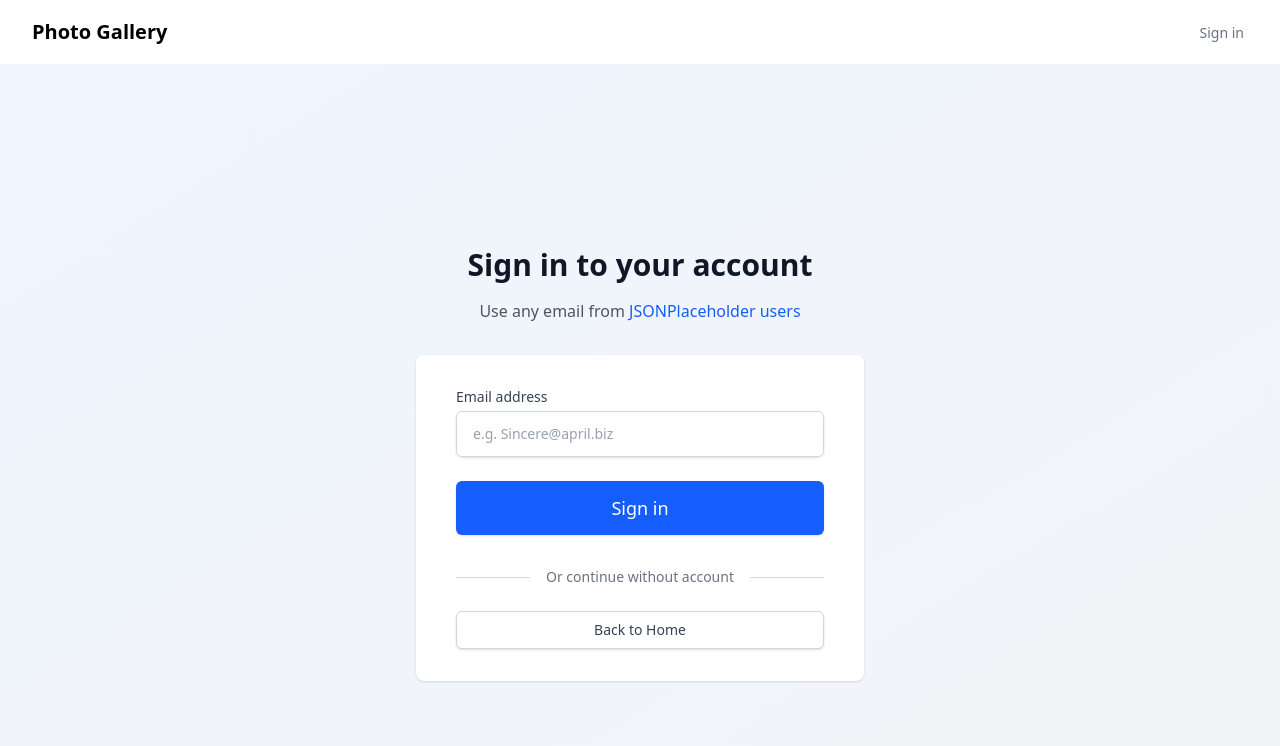
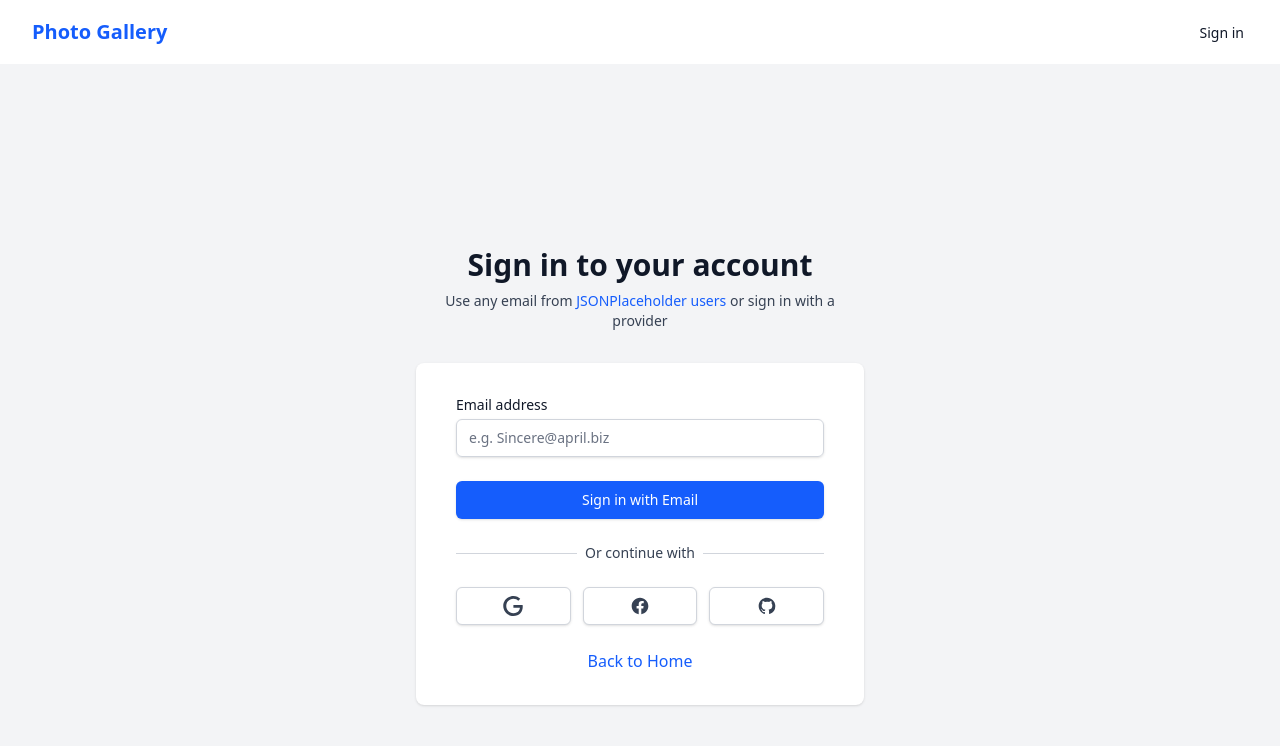
Before and after one commit to evanskiprotich/savannah-informatics-assessment, a React (Vite) app: page /login in a window 1280 px wide. Shown: the top 746 px of the page. Built offline with nearby package versions, Linux system fonts and the light colour scheme.

Commit message:
refactor: enhance Loader component with size prop and update Navbar styles

```diff
--- a/src/components/Navbar.jsx
+++ b/src/components/Navbar.jsx
@@ -7,7 +7,7 @@ const Navbar = ({ user, onLogout }) => {
         <div className="flex justify-between h-16">
           <div className="flex">
             <div className="flex-shrink-0 flex items-center">
-              <Link to="/" className="text-xl font-bold text-primary-600">
+              <Link to="/" className="text-xl font-bold text-blue-600">
                 Photo Gallery
               </Link>
             </div>
@@ -17,24 +17,24 @@ const Navbar = ({ user, onLogout }) => {
               <>
                 <Link
                   to="/home"
-                  className="border-transparent text-gray-500 hover:text-gray-700 hover:border-gray-300 inline-flex items-center px-1 pt-1 border-b-2 text-sm font-medium"
+                  className="border-transparent text-gray-900 hover:text-blue-600 hover:border-gray-300 inline-flex items-center px-1 pt-1 border-b-2 text-sm font-medium"
                 >
                   Home
                 </Link>
                 <button
                   onClick={onLogout}
-                  className="text-gray-500 hover:text-gray-700 inline-flex items-center px-1 pt-1 text-sm font-medium"
+                  className="text-gray-900 hover:text-blue-600 inline-flex items-center px-1 pt-1 text-sm font-medium"
                 >
                   Sign out
                 </button>
-                <span className="text-gray-500 text-sm font-medium">
+                <span className="text-gray-900 text-sm font-medium">
                   Welcome, {user.name}
                 </span>
               </>
             ) : (
               <Link
                 to="/login"
-                className="border-transparent text-gray-500 hover:text-gray-700 hover:border-gray-300 inline-flex items-center px-1 pt-1 border-b-2 text-sm font-medium"
+                className="border-transparent text-gray-900 hover:text-blue-600 hover:border-gray-300 inline-flex items-center px-1 pt-1 border-b-2 text-sm font-medium"
               >
                 Sign in
               </Link>
--- a/src/contexts/AuthContext.jsx
+++ b/src/contexts/AuthContext.jsx
@@ -8,7 +8,6 @@ export const AuthProvider = ({ children }) => {
   const [loading, setLoading] = useState(true);
   const navigate = useNavigate();
 
-  // Simulate authentication check on app load
   useEffect(() => {
     const storedUser = localStorage.getItem('user');
     if (storedUser) {
@@ -17,11 +16,12 @@ export const AuthProvider = ({ children }) => {
     setLoading(false);
   }, []);
 
-  const login = (userData) => {
+  const login = (userData, provider) => {
     const userToStore = {
       id: userData.id,
       name: userData.name,
       email: userData.email,
+      provider: provider || 'email'
     };
     setUser(userToStore);
     localStorage.setItem('user', JSON.stringify(userToStore));
--- a/src/pages/LandingPage.jsx
+++ b/src/pages/LandingPage.jsx
@@ -6,51 +6,63 @@ const LandingPage = () => {
   const { user } = useAuth();
 
   return (
-    <div className="min-h-screen bg-gradient-to-br from-blue-50 to-gray-100 flex flex-col justify-center py-12 sm:px-6 lg:px-8">
+    <div className="min-h-screen bg-gradient-to-b from-blue-50 to-white flex flex-col justify-center py-12 sm:px-6 lg:px-8">
       <Helmet>
         <title>Photo Gallery App | Welcome</title>
       </Helmet>
-      <div className="sm:mx-auto sm:w-full sm:max-w-md">
-        <div className="text-center">
-          <h2 className="mt-6 text-4xl font-extrabold text-gray-900">
+      <div className="sm:mx-auto sm:w-full sm:max-w-md text-center">
+        <h2 className="text-4xl font-extrabold text-gray-900 mb-2">
           Photo Gallery App
         </h2>
-          <p className="mt-4 text-lg text-gray-600">
+        <p className="text-lg text-gray-700 mb-8">
           Explore users, albums, and photos from JSONPlaceholder API
         </p>
-        </div>
-      </div>
 
-      <div className="mt-10 sm:mx-auto sm:w-full sm:max-w-md">
-        <div className="bg-white py-8 px-6 shadow rounded-lg sm:px-10">
-          <div className="mt-6">
-            <div className="relative">
-              <div className="absolute inset-0 flex items-center">
-                <div className="w-full border-t border-gray-300" />
-              </div>
-              <div className="relative flex justify-center text-sm">
-                <span className="px-4 bg-white text-gray-500 font-medium">
-                  {user ? 'Continue to the app' : 'Get started'}
-                </span>
-              </div>
-            </div>
-
-            <div className="mt-6">
+        <div className="bg-white shadow-lg rounded-lg overflow-hidden">
+          <div className="p-8">
             {user ? (
               <Link
                 to="/home"
-                  className="w-full flex justify-center py-3 px-4 border border-transparent rounded-md shadow-sm text-lg font-medium text-white bg-blue-600 hover:bg-blue-700 focus:outline-none focus:ring-2 focus:ring-offset-2 focus:ring-blue-500 transition-colors duration-200"
+                className="w-full flex justify-center py-3 px-4 border border-transparent rounded-md shadow-sm text-lg font-medium text-white bg-blue-600 hover:bg-blue-700 focus:outline-none focus:ring-2 focus:ring-offset-2 focus:ring-blue-500"
               >
                 Go to Dashboard
               </Link>
             ) : (
+              <div className="space-y-4">
                 <Link
                   to="/login"
-                  className="w-full flex justify-center py-3 px-4 border border-transparent rounded-md shadow-sm text-lg font-medium text-white bg-blue-600 hover:bg-blue-700 focus:outline-none focus:ring-2 focus:ring-offset-2 focus:ring-blue-500 transition-colors duration-200"
+                  className="w-full flex justify-center py-3 px-4 border border-transparent rounded-md shadow-sm text-lg font-medium text-white bg-blue-600 hover:bg-blue-700 focus:outline-none focus:ring-2 focus:ring-offset-2 focus:ring-blue-500"
                 >
-                  Sign in
+                  Sign In
                 </Link>
+                <p className="text-sm text-gray-600">
+                  Demo credentials available on login page
+                </p>
+              </div>
             )}
+          </div>
+        </div>
+
+        <div className="mt-8 text-center">
+          <h3 className="text-lg font-medium text-gray-900">Features</h3>
+          <div className="mt-4 grid grid-cols-1 gap-4 sm:grid-cols-3">
+            <div className="bg-white p-4 rounded-lg shadow">
+              <h4 className="font-medium text-blue-600">Users</h4>
+              <p className="mt-1 text-sm text-gray-600">
+                Browse all users and their albums
+              </p>
+            </div>
+            <div className="bg-white p-4 rounded-lg shadow">
+              <h4 className="font-medium text-blue-600">Albums</h4>
+              <p className="mt-1 text-sm text-gray-600">
+                View photo albums for each user
+              </p>
+            </div>
+            <div className="bg-white p-4 rounded-lg shadow">
+              <h4 className="font-medium text-blue-600">Photos</h4>
+              <p className="mt-1 text-sm text-gray-600">
+                See high-quality photos with details
+              </p>
             </div>
           </div>
         </div>
--- a/src/pages/LoginPage.jsx
+++ b/src/pages/LoginPage.jsx
@@ -4,10 +4,12 @@ import { useNavigate } from 'react-router-dom';
 import { useAuth } from '../contexts/AuthContext';
 import { fetchUsers } from '../api/jsonPlaceholder';
 import { toast } from 'react-toastify';
+import Loader from '../components/Loader';
 
 const LoginPage = () => {
   const [email, setEmail] = useState('');
   const [loading, setLoading] = useState(false);
+  const [oauthLoading, setOauthLoading] = useState(null);
   const { login } = useAuth();
   const navigate = useNavigate();
 
@@ -34,17 +36,32 @@ const LoginPage = () => {
     }
   };
 
+  const handleOAuthLogin = (provider) => {
+    setOauthLoading(provider);
+    // In a real app, this would redirect to the provider's auth page
+    // For demo purposes, we'll simulate a successful login after a delay
+    setTimeout(() => {
+      const demoUser = {
+        id: Math.floor(Math.random() * 1000),
+        name: `Demo ${provider} User`,
+        email: `demo@${provider.toLowerCase()}.com`
+      };
+      login(demoUser, provider);
+      toast.success(`Logged in with ${provider}`);
+      setOauthLoading(null);
+    }, 1500);
+  };
+
   return (
-    <div className="min-h-screen bg-gradient-to-br from-blue-50 to-gray-100 flex flex-col justify-center py-12 sm:px-6 lg:px-8">
+    <div className="min-h-screen bg-gray-100 flex flex-col justify-center py-12 sm:px-6 lg:px-8">
       <Helmet>
         <title>Photo Gallery App | Login</title>
       </Helmet>
       <div className="sm:mx-auto sm:w-full sm:max-w-md">
-        <div className="text-center">
-          <h2 className="text-3xl font-extrabold text-gray-900">
+        <h2 className="mt-6 text-center text-3xl font-extrabold text-gray-900">
           Sign in to your account
         </h2>
-          <p className="mt-4 text-gray-600">
+        <p className="mt-2 text-center text-sm text-gray-700">
           Use any email from{' '}
           <a
             href="https://jsonplaceholder.typicode.com/users"
@@ -53,18 +70,18 @@ const LoginPage = () => {
             rel="noopener noreferrer"
           >
             JSONPlaceholder users
-            </a>
+          </a>{' '}
+          or sign in with a provider
         </p>
-        </div>
       </div>
 
       <div className="mt-8 sm:mx-auto sm:w-full sm:max-w-md">
-        <div className="bg-white py-8 px-6 shadow rounded-lg sm:px-10">
+        <div className="bg-white py-8 px-4 shadow sm:rounded-lg sm:px-10">
           <form className="space-y-6" onSubmit={handleSubmit}>
             <div>
               <label
                 htmlFor="email"
-                className="block text-sm font-medium text-gray-700"
+                className="block text-sm font-medium text-gray-900"
               >
                 Email address
               </label>
@@ -77,7 +94,7 @@ const LoginPage = () => {
                   required
                   value={email}
                   onChange={(e) => setEmail(e.target.value)}
-                  className="appearance-none block w-full px-4 py-3 border border-gray-300 rounded-md shadow-sm placeholder-gray-400 focus:outline-none focus:ring-blue-500 focus:border-blue-500 sm:text-sm"
+                  className="appearance-none block w-full px-3 py-2 border border-gray-300 rounded-md shadow-sm placeholder-gray-500 focus:outline-none focus:ring-blue-500 focus:border-blue-500 sm:text-sm"
                   placeholder="e.g. Sincere@april.biz"
                 />
               </div>
@@ -87,33 +104,112 @@ const LoginPage = () => {
               <button
                 type="submit"
                 disabled={loading}
-                className="w-full flex justify-center py-3 px-4 border border-transparent rounded-md shadow-sm text-lg font-medium text-white bg-blue-600 hover:bg-blue-700 focus:outline-none focus:ring-2 focus:ring-offset-2 focus:ring-blue-500 disabled:opacity-50 disabled:cursor-not-allowed transition-colors duration-200"
+                className="w-full flex justify-center py-2 px-4 border border-transparent rounded-md shadow-sm text-sm font-medium text-white bg-blue-600 hover:bg-blue-700 focus:outline-none focus:ring-2 focus:ring-offset-2 focus:ring-blue-500 disabled:opacity-50 disabled:cursor-not-allowed"
               >
-                {loading ? 'Signing in...' : 'Sign in'}
+                {loading ? 'Signing in...' : 'Sign in with Email'}
               </button>
             </div>
           </form>
 
-          <div className="mt-8">
+          <div className="mt-6">
             <div className="relative">
               <div className="absolute inset-0 flex items-center">
                 <div className="w-full border-t border-gray-300" />
               </div>
               <div className="relative flex justify-center text-sm">
-                <span className="px-4 bg-white text-gray-500 font-medium">
-                  Or continue without account
+                <span className="px-2 bg-white text-gray-700">
+                  Or continue with
                 </span>
               </div>
             </div>
 
-            <div className="mt-6">
+            <div className="mt-6 grid grid-cols-3 gap-3">
+              <div>
+                <button
+                  onClick={() => handleOAuthLogin('Google')}
+                  disabled={oauthLoading}
+                  className="w-full inline-flex justify-center py-2 px-4 border border-gray-300 rounded-md shadow-sm bg-white text-sm font-medium text-gray-700 hover:bg-gray-50 focus:outline-none focus:ring-2 focus:ring-offset-2 focus:ring-blue-500 disabled:opacity-50"
+                >
+                  {oauthLoading === 'Google' ? (
+                    <Loader small />
+                  ) : (
+                    <>
+                      <svg
+                        className="w-5 h-5"
+                        aria-hidden="true"
+                        fill="currentColor"
+                        viewBox="0 0 24 24"
+                      >
+                        <path d="M12.48 10.92v3.28h7.84c-.24 1.84-.853 3.187-1.787 4.133-1.147 1.147-2.933 2.4-6.053 2.4-4.827 0-8.6-3.893-8.6-8.72s3.773-8.72 8.6-8.72c2.6 0 4.507 1.027 5.907 2.347l2.307-2.307C18.747 1.44 16.133 0 12.48 0 5.867 0 .307 5.387.307 12s5.56 12 12.173 12c3.573 0 6.267-1.173 8.373-3.36 2.16-2.16 2.84-5.213 2.84-7.667 0-.76-.053-1.467-.173-2.053H12.48z" />
+                      </svg>
+                    </>
+                  )}
+                </button>
+              </div>
+
+              <div>
+                <button
+                  onClick={() => handleOAuthLogin('Facebook')}
+                  disabled={oauthLoading}
+                  className="w-full inline-flex justify-center py-2 px-4 border border-gray-300 rounded-md shadow-sm bg-white text-sm font-medium text-gray-700 hover:bg-gray-50 focus:outline-none focus:ring-2 focus:ring-offset-2 focus:ring-blue-500 disabled:opacity-50"
+                >
+                  {oauthLoading === 'Facebook' ? (
+                    <Loader small />
+                  ) : (
+                    <>
+                      <svg
+                        className="w-5 h-5"
+                        aria-hidden="true"
+                        fill="currentColor"
+                        viewBox="0 0 24 24"
+                      >
+                        <path
+                          fillRule="evenodd"
+                          d="M22 12c0-5.523-4.477-10-10-10S2 6.477 2 12c0 4.991 3.657 9.128 8.438 9.878v-6.987h-2.54V12h2.54V9.797c0-2.506 1.492-3.89 3.777-3.89 1.094 0 2.238.195 2.238.195v2.46h-1.26c-1.243 0-1.63.771-1.63 1.562V12h2.773l-.443 2.89h-2.33v6.988C18.343 21.128 22 16.991 22 12z"
+                          clipRule="evenodd"
+                        />
+                      </svg>
+                    </>
+                  )}
+                </button>
+              </div>
+
+              <div>
+                <button
+                  onClick={() => handleOAuthLogin('GitHub')}
+                  disabled={oauthLoading}
+                  className="w-full inline-flex justify-center py-2 px-4 border border-gray-300 rounded-md shadow-sm bg-white text-sm font-medium text-gray-700 hover:bg-gray-50 focus:outline-none focus:ring-2 focus:ring-offset-2 focus:ring-blue-500 disabled:opacity-50"
+                >
+                  {oauthLoading === 'GitHub' ? (
+                    <Loader small />
+                  ) : (
+                    <>
+                      <svg
+                        className="w-5 h-5"
+                        aria-hidden="true"
+                        fill="currentColor"
+                        viewBox="0 0 24 24"
+                      >
+                        <path
+                          fillRule="evenodd"
+                          d="M12 2C6.477 2 2 6.484 2 12.017c0 4.425 2.865 8.18 6.839 9.504.5.092.682-.217.682-.483 0-.237-.008-.868-.013-1.703-2.782.605-3.369-1.343-3.369-1.343-.454-1.158-1.11-1.466-1.11-1.466-.908-.62.069-.608.069-.608 1.003.07 1.531 1.032 1.531 1.032.892 1.53 2.341 1.088 2.91.832.092-.647.35-1.088.636-1.338-2.22-.253-4.555-1.113-4.555-4.951 0-1.093.39-1.988 1.029-2.688-.103-.253-.446-1.272.098-2.65 0 0 .84-.27 2.75 1.026A9.564 9.564 0 0112 6.844c.85.004 1.705.115 2.504.337 1.909-1.296 2.747-1.027 2.747-1.027.546 1.379.202 2.398.1 2.651.64.7 1.028 1.595 1.028 2.688 0 3.848-2.339 4.695-4.566 4.943.359.309.678.92.678 1.855 0 1.338-.012 2.419-.012 2.747 0 .268.18.58.688.482A10.019 10.019 0 0022 12.017C22 6.484 17.522 2 12 2z"
+                          clipRule="evenodd"
+                        />
+                      </svg>
+                    </>
+                  )}
+                </button>
+              </div>
+            </div>
+          </div>
+
+          <div className="mt-6 text-center">
             <button
               onClick={() => navigate('/')}
-                className="w-full flex justify-center py-2 px-4 border border-gray-300 rounded-md shadow-sm text-sm font-medium text-gray-700 bg-white hover:bg-gray-50 focus:outline-none focus:ring-2 focus:ring-offset-2 focus:ring-blue-500 transition-colors duration-200"
+              className="font-medium text-blue-600 hover:text-blue-500"
             >
               Back to Home
             </button>
-            </div>
           </div>
         </div>
       </div>
```
Also changed, not shown: package.json (+5 -10 lines), src/components/Loader.jsx (+6 -3 lines), 1 other file (tests, documents, lock files or other folders). Lines whose indentation alone changed are shown as unchanged.
